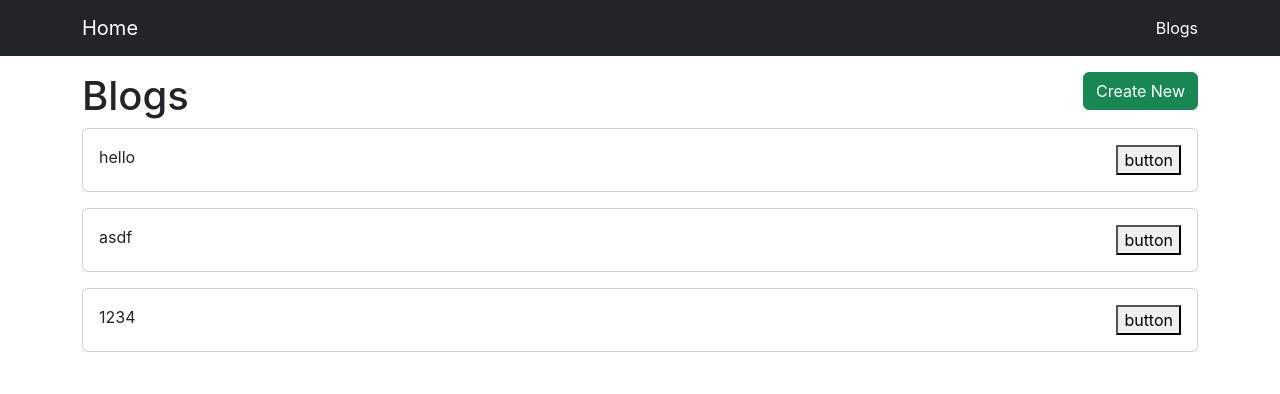
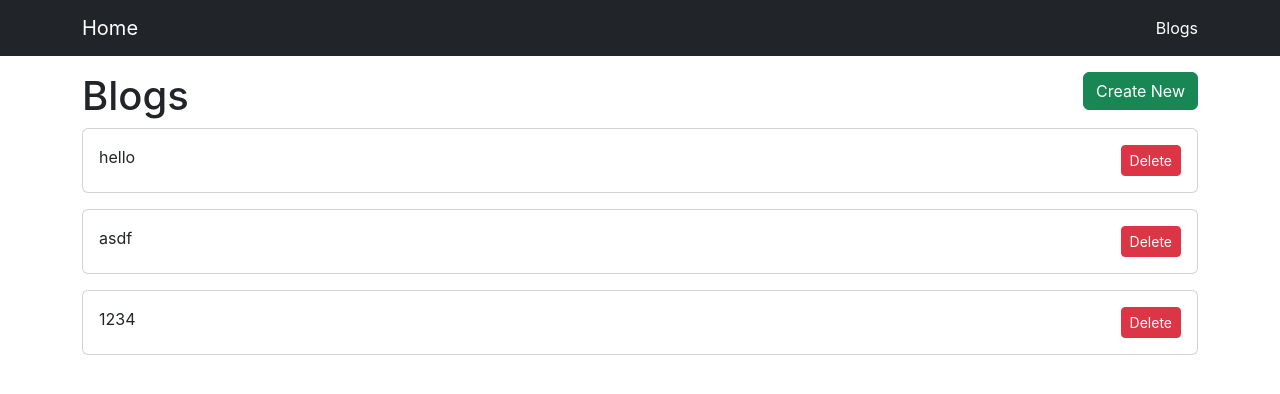
Before and after one commit to HanJeongSeol/inflearn_react_projectlearn, a React (Create React App) app in the folder react-basic/: page /blogs in a window 1280 px wide. Shown: the top 394 px of the page. Built offline with nearby package versions, Linux system fonts and the light colour scheme; data requests are answered from the project's data file.

Commit message:
30_이벤트버블링

```diff
--- a/react-basic/src/components/Card.jsx
+++ b/react-basic/src/components/Card.jsx
@@ -2,7 +2,6 @@ import PropTypes from "prop-types"
 
 const Card = ({ title, onClick, children }) => {
     return (
-        // index.css(전역css)에서 생성한 cursor-pointer 클래스 사용
         <div className="card mb-3 cursor-pointer" onClick={onClick}>
             <div className="card-body">
                 <div className="d-flex justify-content-between">
@@ -14,7 +13,6 @@ const Card = ({ title, onClick, children }) => {
     )
 }
 
-// onClick 이벤트 추가
 Card.propTypes = {
     title: PropTypes.string.isRequired,
     children: PropTypes.element,
--- a/react-basic/src/components/NavBar.jsx
+++ b/react-basic/src/components/NavBar.jsx
@@ -8,8 +8,6 @@ const NavBar = () => {
                 </Link>
                 <ul className="navbar-nav">
                     <li className="nav-item">
-                        {/* NavBar에 연결된 페이지가 아닐 시 활성화 되지 않도록(회색으로 보이도록) 하기 위해서 NavLink 사용
-                        이후 activeclassname 속성을 추가하여 active값 지정. 기존 className의 active는 삭제  */}
                         <NavLink activeclassname="active" className="nav-link" aria-current="page" to="/blogs">
                             Blogs
                         </NavLink>
--- a/react-basic/src/index.css
+++ b/react-basic/src/index.css
@@ -10,10 +10,6 @@ code {
     font-family: source-code-pro, Menlo, Monaco, Consolas, "Courier New", monospace;
 }
 
-/*
-  버튼이 아닌 요소들에 마우스를 가져다 대면 포인터가 보이지 않음
-  포인터 클래스를 만들어서 사용해보기
-*/
 .cursor-pointer {
     cursor: pointer;
 }
--- a/react-basic/src/pages/ListPage.js
+++ b/react-basic/src/pages/ListPage.js
@@ -30,12 +30,26 @@ const ListPage = () => {
             </div>
             {posts.map((post) => {
                 return (
-                    // 카드 클릭 시 수정 페이지로 이동.
-                    // 여기에 onClick 이벤트를 설정할 수 없으니 component 생성 파일에서 onClick 이벤트를 추가해야한다. -> Card.jsx
-                    // 테스트로 console창에 'test'를 출력하는 함수를 전달해보자.
-                    // useNavigate를 사용해서 card 클릭 시 수정페이지로 이동시킬 수 있다.
                     <Card key={post.id} title={post.title} onClick={() => navigate("/blogs/edit")}>
-                        <button>button</button>
+                        {/* 삭제 버튼 추가 */}
+                        <div>
+                            {/*
+                                onClick 이벤트로 console창에 메시지만 띄어주고 싶은데 EditPage로 불필요한 이동까지 해버림
+                                이벤트버블링 발생 -> 하위 컴포넌트에서 실행되면 상위 컴포넌트를 타고가면서 해당 컴포넌트의 onClick 이벤트를 발생시키는 현상.
+                                <body><parent><chind></chind></parent></body> -> child, parent, body 순으로 실행(parent ,body는 실행시키지 않고싶음)
+                                따라서 Delete 버튼 클릭 시 상위 컴포넌트 <Card>의 onClick 이벤트도 실행된다.
+                                event.stopPropagation() 메서드를 사용해서 상위 컴포넌트로 전달되지 않도록 한다.
+                            */}
+                            <button
+                                className="btn btn-danger btn-sm"
+                                onClick={(e) => {
+                                    e.stopPropagation()
+                                    console.log("delete")
+                                }}
+                            >
+                                Delete
+                            </button>
+                        </div>
                     </Card>
                 )
             })}
```
